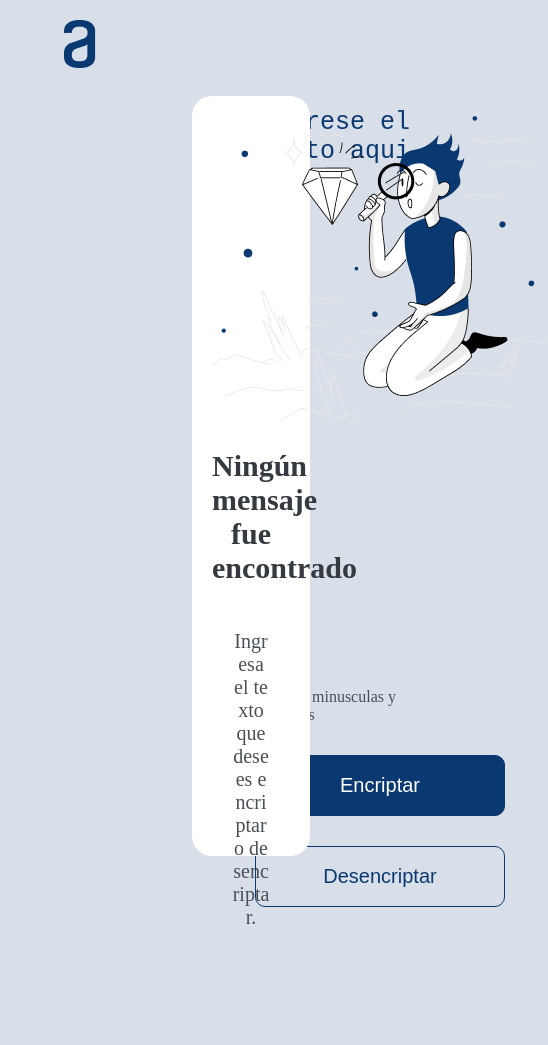
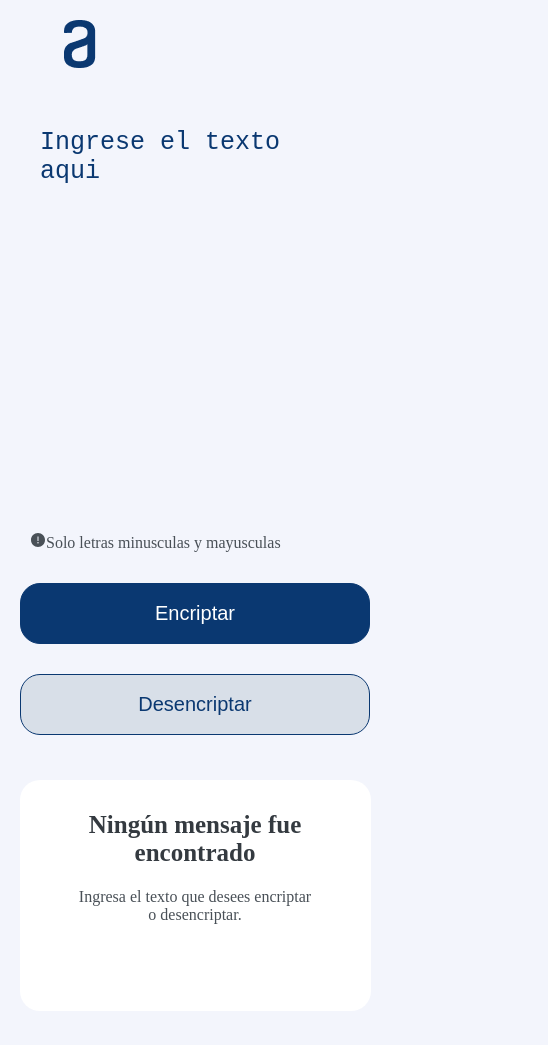
Before and after one commit to DiegoDonoso1/Challenge-Encriptador, a plain HTML site: page index.html in a window 390 px wide. Shown: the whole page, 548 px wide, since content can reach past the window. After the commit the page ends 1021 px from the top, so only its background shows below. Drawn offline with Linux system fonts and the light colour scheme.

Commit message:
agrego distinto diseño segun resolucion pantalla

```diff
--- a/index.html
+++ b/index.html
@@ -18,15 +18,21 @@
                     <textarea
                         placeholder="Ingrese el texto aqui"
                         id="encriptar"
+                        onkeypress="return (event.charCode == 32 || event.charCode == 241 || (event.charCode >= 65 && event.charCode <= 90) || (event.charCode >= 97 && event.charCode <= 122))"
                     ></textarea>
                 </form>
 
                 <div class="caja-botones">
-                    <p class="reglas">Solo letras minusculas y mayusculas</p>
+                    <p class="reglas">
+                        <img
+                            src="imagenes/exclamation-circle-filled.svg"
+                            alt=""
+                        />Solo letras minusculas y mayusculas
+                    </p>
                     <button
                         class="encriptar"
                         type="submit"
-                        onclick="capturarPalaba()"
+                        onclick="encriptar()"
                     >
                         Encriptar
                     </button>
@@ -55,7 +61,6 @@
                     Ingresa el texto que desees encriptar <br />
                     o desencriptar.
                 </p>
-
                 <button id="botoncopiar" onclick="copiar()">Copiar</button>
             </div>
         </main>
--- a/script.js
+++ b/script.js
@@ -1,10 +1,11 @@
-function capturarPalaba() {
+function encriptar() {
     let palabra = document.getElementById('encriptar').value;
     let parrafo = document.getElementById('texto-encriptado');
     let titulo = document.getElementById('titulo-resultado');
     let imagen = document.getElementById('imagen-resultado');
     let boton = document.getElementById('botoncopiar');
     document.getElementById('form').reset();
+    parrafo.className = 'altura';
     boton.style.visibility = 'visible';
     titulo.style.display = 'none';
     imagen.style.display = 'none';
@@ -26,7 +27,15 @@ function capturarPalaba() {
 function desencriptar() {
     let palabra = document.getElementById('encriptar').value;
     let parrafo = document.getElementById('texto-encriptado');
+    let titulo = document.getElementById('titulo-resultado');
+    let imagen = document.getElementById('imagen-resultado');
+    let boton = document.getElementById('botoncopiar');
+
     document.getElementById('form').reset();
+    parrafo.className = 'altura';
+    boton.style.visibility = 'visible';
+    titulo.style.display = 'none';
+    imagen.style.display = 'none';
 
     let palabraObj = {
         ai: 'a',
--- a/style.css
+++ b/style.css
@@ -1,11 +1,12 @@
-/* * {
-    border: solid 2px red;
-} */
+* {
+    box-sizing: border-box;
+    /* border: 2px solid red; */
+}
 
 body {
     margin: 0;
     padding: 0;
-    background: #d8dfe8;
+    background: #f3f5fc;
 }
 
 h1 {
@@ -34,7 +35,7 @@ main {
 }
 
 .caja-encriptar textarea {
-    background: #d8dfe8;
+    background: #f3f5fc;
     color: #0a3871;
     padding: 12px 20px;
     width: 90%;
@@ -47,6 +48,7 @@ main {
 
 .caja-encriptar textarea::placeholder {
     color: #0a3871;
+    opacity: 1;
 }
 
 .caja-resultado {
@@ -59,37 +61,36 @@ main {
     border-radius: 20px;
     height: 90%;
     width: 20%;
-
-    /* box-sizing: border-box; */
 }
 
 .imagen-resultado {
-    object-fit: cover;
+    width: 100%;
+    object-fit: contain;
 }
 
 .caja-resultado h2 {
     font-size: 30px;
     color: #343a40;
+    word-break: break-word;
 }
 
 .caja-resultado p {
-    padding: 20px;
     color: #495057;
     font-size: 20px;
-    box-sizing: border-box;
     width: 100%;
     word-break: break-all;
     overflow-y: hidden;
-    border: 0;
+}
+
+.altura {
     height: 60%;
 }
 
 .caja-resultado button {
-    width: 250px;
+    width: 80%;
     padding: 18px;
     font-size: 20px;
-    border-radius: 10px;
-    margin: 15px;
+    border-radius: 20px;
     background: #ffffff;
     color: #0a3871;
     border: solid 1px #0a3871;
@@ -97,15 +98,16 @@ main {
     visibility: hidden;
 }
 
-.caja-botones p {
+.reglas {
     color: #495057;
+    margin-left: 10px;
 }
 
 .caja-botones button {
     width: 250px;
     padding: 18px;
     font-size: 20px;
-    border-radius: 10px;
+    border-radius: 20px;
     margin: 15px;
 }
 
@@ -120,3 +122,86 @@ main {
     color: #0a3871;
     border: solid 1px #0a3871;
 }
+
+@media (max-width: 1440px) {
+    .caja-encriptar {
+        width: 50%;
+        margin-left: 0;
+    }
+
+    .caja-resultado {
+        width: 25%;
+    }
+}
+
+@media (max-width: 810px) {
+    main {
+        height: auto;
+        text-align: center;
+    }
+
+    .caja-encriptar {
+        position: static;
+        display: block;
+        padding: 20px;
+        width: auto;
+        margin: auto;
+    }
+
+    .caja-encriptar form {
+        height: 400px;
+    }
+
+    .caja-botones button {
+        width: 40%;
+    }
+
+    .reglas {
+        text-align: left;
+        padding-left: 40px;
+    }
+
+    .caja-resultado {
+        position: static;
+        display: inline-block;
+        width: 90%;
+        height: auto;
+        min-height: 200px;
+    }
+
+    .altura {
+        padding: 20px;
+    }
+
+    .caja-resultado button {
+        margin: auto;
+    }
+
+    .imagen-resultado {
+        display: none;
+    }
+}
+
+@media (max-width: 420px) {
+    .reglas {
+        padding-left: 0;
+    }
+    .caja-botones button {
+        width: 100%;
+        padding: 18px 0;
+        margin: 15px 0;
+    }
+
+    .caja-resultado {
+        padding: 10px;
+        margin: 10px;
+    }
+
+    .caja-resultado h2 {
+        font-size: 25px;
+    }
+
+    .caja-resultado p {
+        font-size: 16px;
+    }
+}
```
Also changed, not shown: imagenes/exclamation-circle-filled.svg (added).
